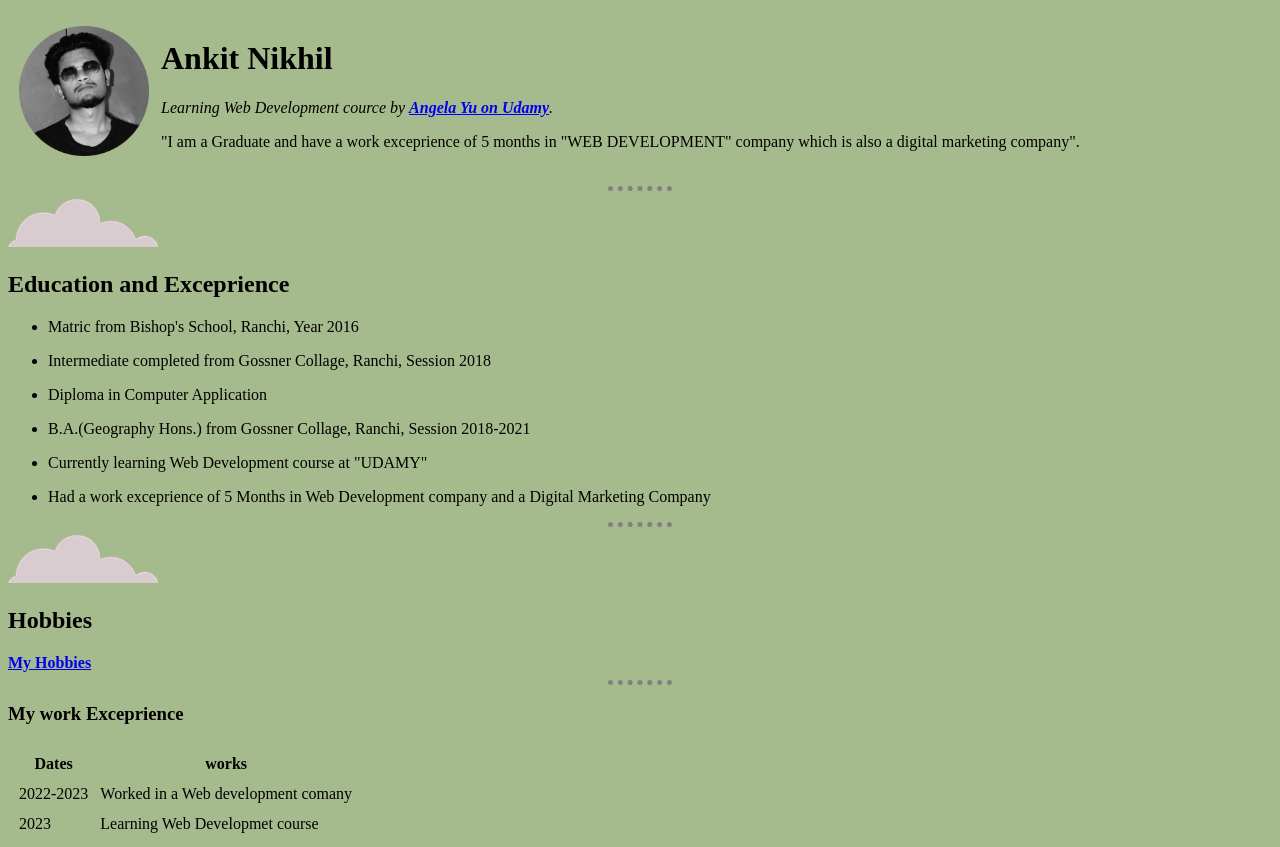
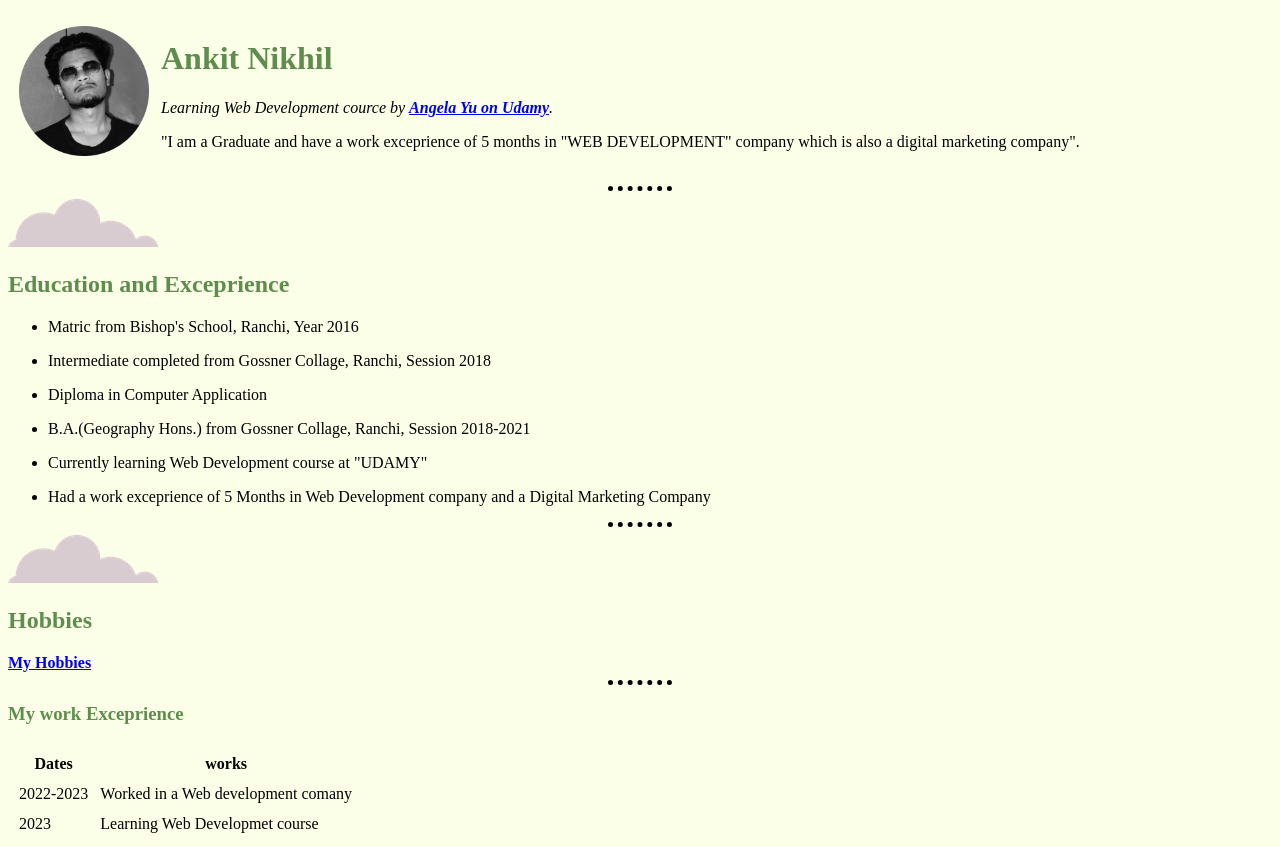
Before and after one commit to AnkitNikhil/cv, a plain HTML site: page index.html in a window 1280 px wide. Shown: the top 847 px of the page. Drawn offline with Linux system fonts and the light colour scheme.

Commit message:
Update styles.css

```diff
--- a/css/styles.css
+++ b/css/styles.css
@@ -2,23 +2,23 @@
 
 
 body{
-    background-color: #A6BB8D;
+    background-color: #FCFFE7;
 }
 h1{
-    color: #000000;
+    color: #5F8D4E;
 }
 h2{
-    color: #000000;
+    color: #5F8D4E;
 }
 h3{
-    color: #000000;
+    color: #5F8D4E;
 
 
 }
 
 hr{
    border-style: dotted none none;
-   border-color: grey;
+   border-color: black;
    border-width: 5px;
    width: 5%;
 }
```
